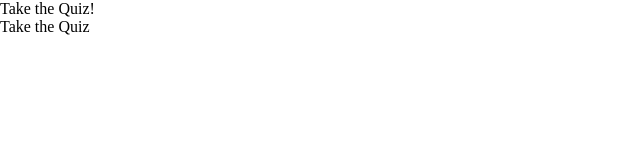
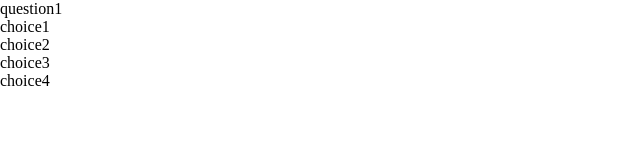
Before and after one commit to yogs0ddhoth/Show-what-you-know, a plain HTML site: page index.html in a window 1280 px wide. Both pictures are taken after a click on the button "Take the Quiz". Shown: the whole page, without its empty margins (0-640 px from the left). Drawn offline with Linux system fonts and the light colour scheme.

Commit message:
added basic functionality to quiz

```diff
--- a/assets/js/script.js
+++ b/assets/js/script.js
@@ -12,58 +12,101 @@ const timerDisplay = document.getElementById("timer");
 var score;
 var userInitials;
 
-localStorage.setItem("score", score);//refer to in score page
+localStorage.setItem("score", score); //refer to in score page
 localStorage.setItem("userInitials", userInitials);
 
 // questions
 const questionElement = document.getElementById("question")
-var questions [
+
+// render question content in the html
+let questions = [
   {
-    question: "", // modifies questionElement
-    choice1: "", // modifies choiceButton1
-    choice2: "", // modifies choiceButton2
-    choice3: "", // modifies choiceButton3
-    choice4: "", // modifies choiceButton4
-    correct: "", // referenced for checkAnswer()
+    question: "question1", // modifies questionElement
+    choice1: "choice1", // modifies choiceButton1
+    choice2: "choice2", // modifies choiceButton2
+    choice3: "choice3", // modifies choiceButton3
+    choice4: "choice4", // modifies choiceButton4
+    correct: "choice1", // referenced in checkAnswer()
+  },
+  {
+    question: "question2", // modifies questionElement
+    choice1: "choice1", // modifies choiceButton1
+    choice2: "choice2", // modifies choiceButton2
+    choice3: "choice3", // modifies choiceButton3
+    choice4: "choice4", // modifies choiceButton4
+    correct: "choice2", // referenced in checkAnswer()
+  },
+  {
+    question: "question3", // modifies questionElement
+    choice1: "choice1", // modifies choiceButton1
+    choice2: "choice2", // modifies choiceButton2
+    choice3: "choice3", // modifies choiceButton3
+    choice4: "choice4", // modifies choiceButton4
+    correct: "choice3", // referenced in checkAnswer()
+  },
+  {
+    question: "question4", // modifies questionElement
+    choice1: "choice1", // modifies choiceButton1
+    choice2: "choice2", // modifies choiceButton2
+    choice3: "choice3", // modifies choiceButton3
+    choice4: "choice4", // modifies choiceButton4
+    correct: "choice4", // referenced in checkAnswer()
+  },
+  {
+    question: "question5", // modifies questionElement
+    choice1: "choice1", // modifies choiceButton1
+    choice2: "choice2", // modifies choiceButton2
+    choice3: "choice3", // modifies choiceButton3
+    choice4: "choice4", // modifies choiceButton4
+    correct: "choice1", // referenced in checkAnswer()
   }
-  {}
-  {}
-  {}
-  {}
-  {}
 ];
-// render question content in the html
-var questionIndex = 0; //references position of object in the question array starting with the first question
+
+let questionIndex = 0; //references position of object in the question array starting with the first question
+let currentQuestion = questions[questionIndex];
 function renderQuestion() {
-  var currentQuestion = questions[questionIndex];
-  questionElement.textContent = currentQuestion.question;
-  choiceButton1.textContent = currentQuestion.choice1;
-  choiceButton2.textContent = currentQuestion.choice2;
-  choiceButton3.textContent = currentQuestion.choice3;
-  choiceButton4.textContent = currentQuestion.choice4;
+  let currentQuestion = questions[questionIndex]; // why do I have to redeclare this?
+  questionElement.innerHTML = currentQuestion.question;
+  choiceButton1.innerHTML = currentQuestion.choice1;
+  choiceButton2.innerHTML = currentQuestion.choice2;
+  choiceButton3.innerHTML = currentQuestion.choice3;
+  choiceButton4.innerHTML = currentQuestion.choice4;
 }
 
-// for loop to cycle through questions
-// probably won't work. look into other solutions
-for (var i=0; i < questions.length; i++){
-  // renderQuestion()?
-}
-
-// checks answer -> if (choice == correct)
-function checkAnswer() {}
+// log result of previous question in html
+const result = document.getElementById("result")
 
 // section1 functionality:
 function startQuiz() {
-  document.getElementById("#section1").hidden = true;
-  document.getElementById("#section2").hidden = false;
+  console.log("clicked");
+  renderQuestion();
+  document.getElementById("section1").hidden = true;
+  document.getElementById("section2").hidden = false;
+}
+// code to set time limit
+
+// checks answer -> if (choice == correct)
+function checkAnswer(answer) {
+  let currentQuestion = questions[questionIndex]; // see line 68 comment. does this have to do with the expression?
+  console.log("clicked");
+  if (answer === currentQuestion.correct) {
+    console.log("Correct");
+    result.textContent = "Correct";
+  } else {
+    console.log("Incorrect");
+    result.textContent = "Incorrect";
+    // code to take 10 secconds off the timer
+  }
+
+  if (questionIndex < questions.length-1) { //code to render next question in the array
+    console.log("next question")
+    questionIndex++;
+    renderQuestion();
+  } else {
+    console.log("no more questions")
+    return;
+  } // code to move to the submit form for scoring
 }
 
 // start quiz
 startButton.addEventListener("click", startQuiz);
-console.log("clicked");
-
-// choiceButton functionality:
-choiceButton1.addEventListener("click", );
-choiceButton2.addEventListener("click", );
-choiceButton3.addEventListener("click", );
-choiceButton4.addEventListener("click", );
--- a/index.html
+++ b/index.html
@@ -26,14 +26,14 @@
         <h1 id = "question"></h1>
       </div>
       <ol>
-        <li><button id = "choice1"></button></li>
-        <li><button id = "choice2"></button></li>
-        <li><button id = "choice3"></button></li>
-        <li><button id = "choice4"></button></li>
+        <li><button id = "choice1" onclick="checkAnswer(currentQuestion.choice1)"></button></li>
+        <li><button id = "choice2" onclick="checkAnswer(currentQuestion.choice2)"></button></li>
+        <li><button id = "choice3" onclick="checkAnswer(currentQuestion.choice3)"></button></li>
+        <li><button id = "choice4" onclick="checkAnswer(currentQuestion.choice4)"></button></li>
       </ol>
       <div class = "result-log">
         <hr>
-        <p></p>
+        <p id = "result"></p>
       </div>
     </section>
 
```
